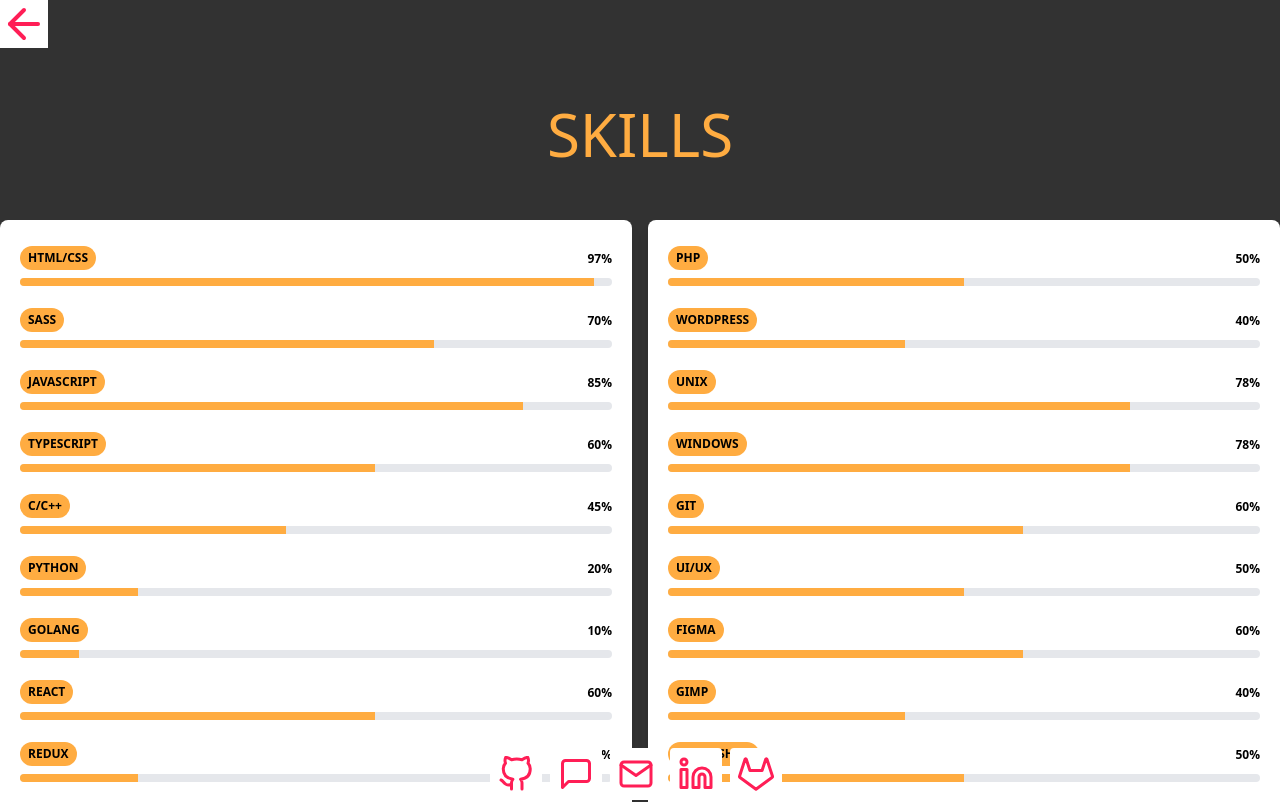
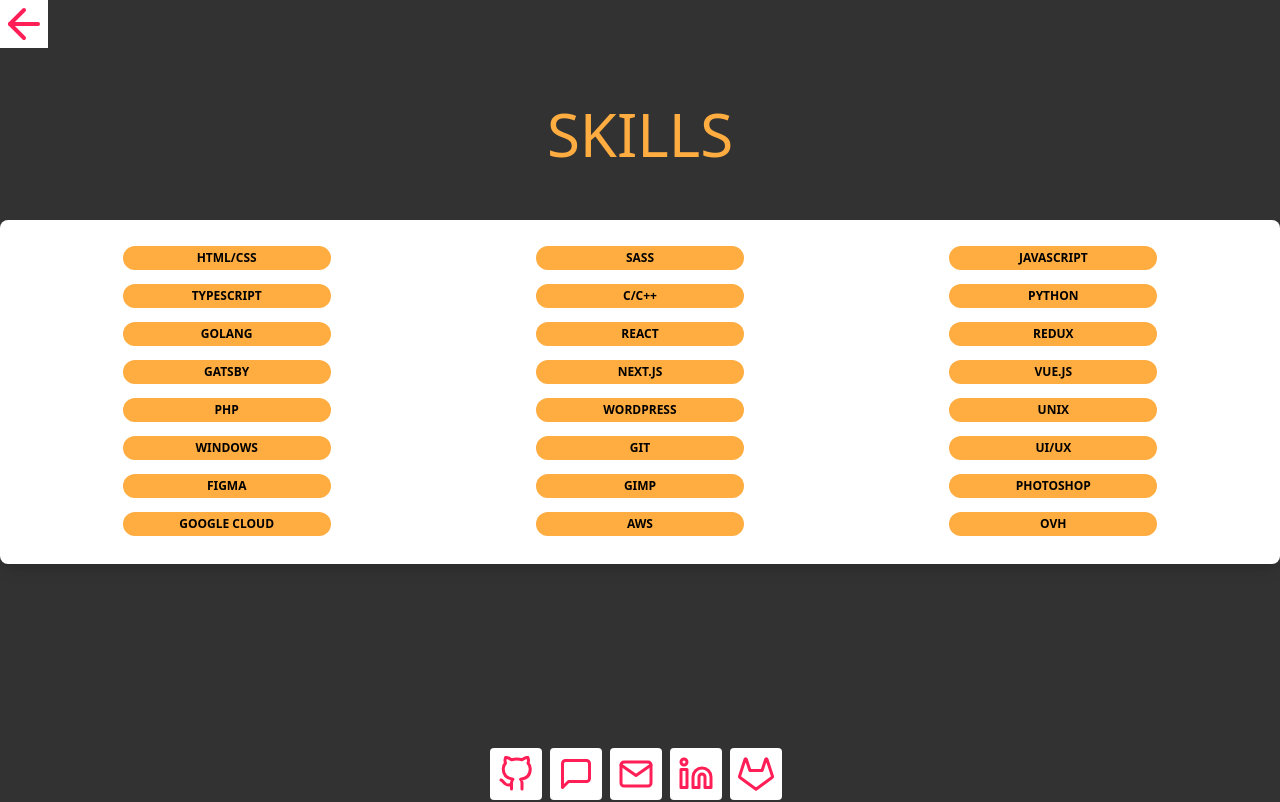
Before and after one commit to gdois/portfoliog, a Next.js app: page /skills in a window 1280 px wide. Shown: the top 802 px of the page. Built offline with nearby package versions, Linux system fonts and the light colour scheme.

Commit message:
fix: progress skills

```diff
--- a/components/Progress/index.jsx
+++ b/components/Progress/index.jsx
@@ -1,23 +1,12 @@
 const Progress = ({ value, color, text }) => {
   return (
     <div className='relative pt-1'>
-      <div className='flex mb-2 items-center justify-between'>
+      <div className='flex mb-2 items-center justify-center'>
         <div>
-          <span className='text-xs font-semibold inline-block py-1 px-2 uppercase rounded-full text-white-600' style={{ backgroundColor: `${color}` }}>
+          <span className='md:w-52 text-center text-xs font-semibold inline-block py-1 px-2 uppercase rounded-full text-white-600' style={{ backgroundColor: `${color}` }}>
             {text}
           </span>
         </div>
-        <div className='text-right'>
-          <span className='text-xs font-semibold inline-block text-pink-600'>
-            {value}%
-          </span>
-        </div>
-      </div>
-      <div className='overflow-hidden h-2 mb-4 text-xs flex rounded bg-gray-200'>
-        <div
-          style={{ width: `${value}%`, backgroundColor: `${color}` }}
-          class='shadow-none flex flex-col text-center whitespace-nowrap text-white justify-center'
-        ></div>
       </div>
     </div>
   );
--- a/pages/skills.jsx
+++ b/pages/skills.jsx
@@ -19,10 +19,10 @@
           </h1>
         </div>
         <div className='flex'>
-          <div className='grid md:grid-cols-2 md:gap-4 w-full mb-14'>
-            <section className='w-full p-5 mb-5 md:mb-0 rounded-lg bg-white shadow-lg'>
-              <Progress value='97' color='#ffac41' text='HTML/CSS' />
-              <Progress value='70' color='#ffac41' text='Sass' />
+          <div className='w-full mb-14'>
+            <section className='grid grid-cols-3 w-full p-5 mb-5 md:mb-0 rounded-lg bg-white shadow-lg justify-center'>
+              <Progress value='5 Anos' color='#ffac41' text='HTML/CSS' />
+              <Progress value='1 Ano' color='#ffac41' text='Sass' />
               <Progress value='85' color='#ffac41' text='Javascript' />
               <Progress value='60' color='#ffac41' text='Typescript' />
               <Progress value='45' color='#ffac41' text='C/C++' />
@@ -33,9 +33,6 @@
               <Progress value='45' color='#ffac41' text='Gatsby' />
               <Progress value='45' color='#ffac41' text='Next.js' />
               <Progress value='30' color='#ffac41' text='Vue.js' />
-            </section>
-
-            <section className='w-full p-5 mb-5 md:mb-0 rounded-lg bg-white shadow-lg'>
               <Progress value='50' color='#ffac41' text='PHP' />
               <Progress value='40' color='#ffac41' text='Wordpress' />
               <Progress value='78' color='#ffac41' text='Unix' />
```
